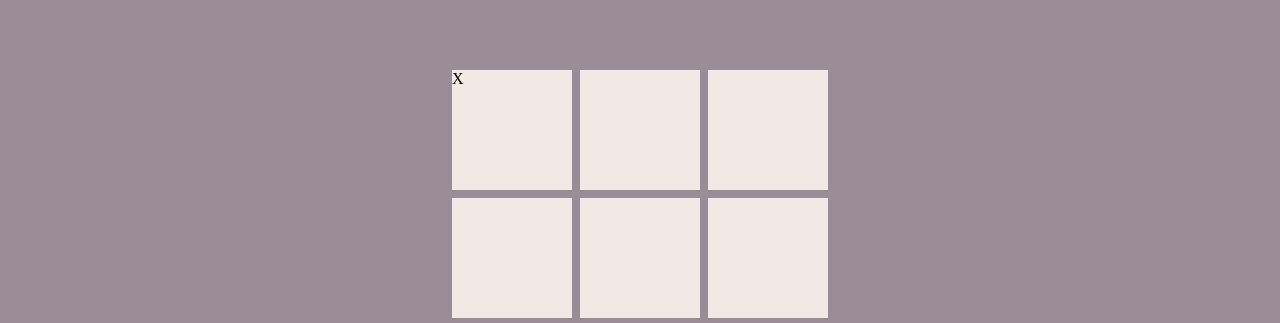
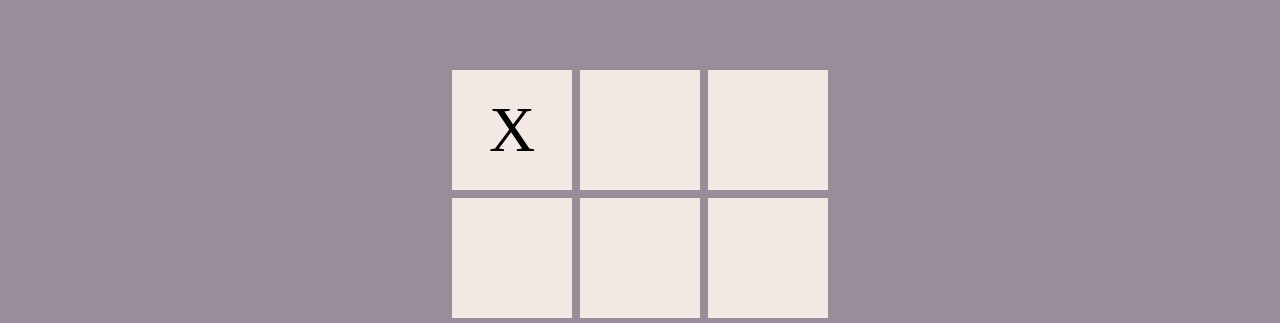
Before and after one commit to rmcclintick/TicTacToe, a plain HTML site: page index.html in a window 1280 px wide. Both pictures are taken after a click on the element 512 px from the left and 352 px from the top of the page. Shown: the part 222-545 px from the top of the page. Drawn offline with Linux system fonts and the light colour scheme.

Commit message:
format played tile

```diff
--- a/TicTacToe.js
+++ b/TicTacToe.js
@@ -45,15 +45,19 @@ const Tile = () => {
         let element = document.createElement('div');
         element.classList.add('grid-space');
         element.classList.add('playable');
+        let contents = document.createElement('div');
+        contents.classList.add('grid-content');
+        element.appendChild(contents);
         element.addEventListener("click", function(){
             if(!isFilled)
             {
-                element.innerHTML = currentPlayer.name;
+                element.firstChild.innerHTML = currentPlayer.name;
                 isFilled = true;
                 element.classList.remove('playable');
                 gameBoard.togglePlayer();
             }
         });
+
         return element;
     };
 
--- a/styles.css
+++ b/styles.css
@@ -56,3 +56,13 @@
     gap: 8px;
     margin: auto;
 }
+
+.grid-space {
+    display: flex;
+    justify-content: center;
+    align-items: center;
+}
+
+.grid-content {
+    font-size: 64px;
+}
```
